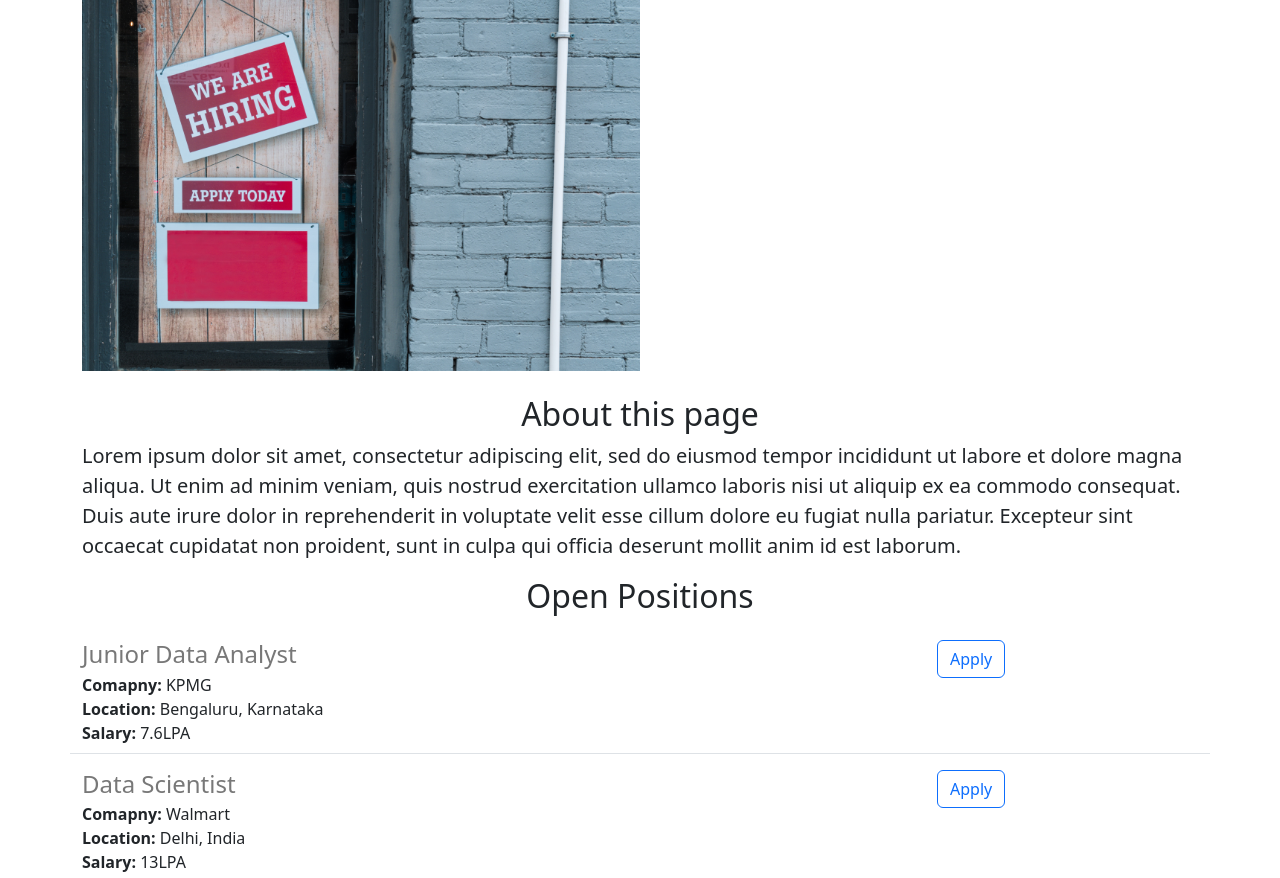
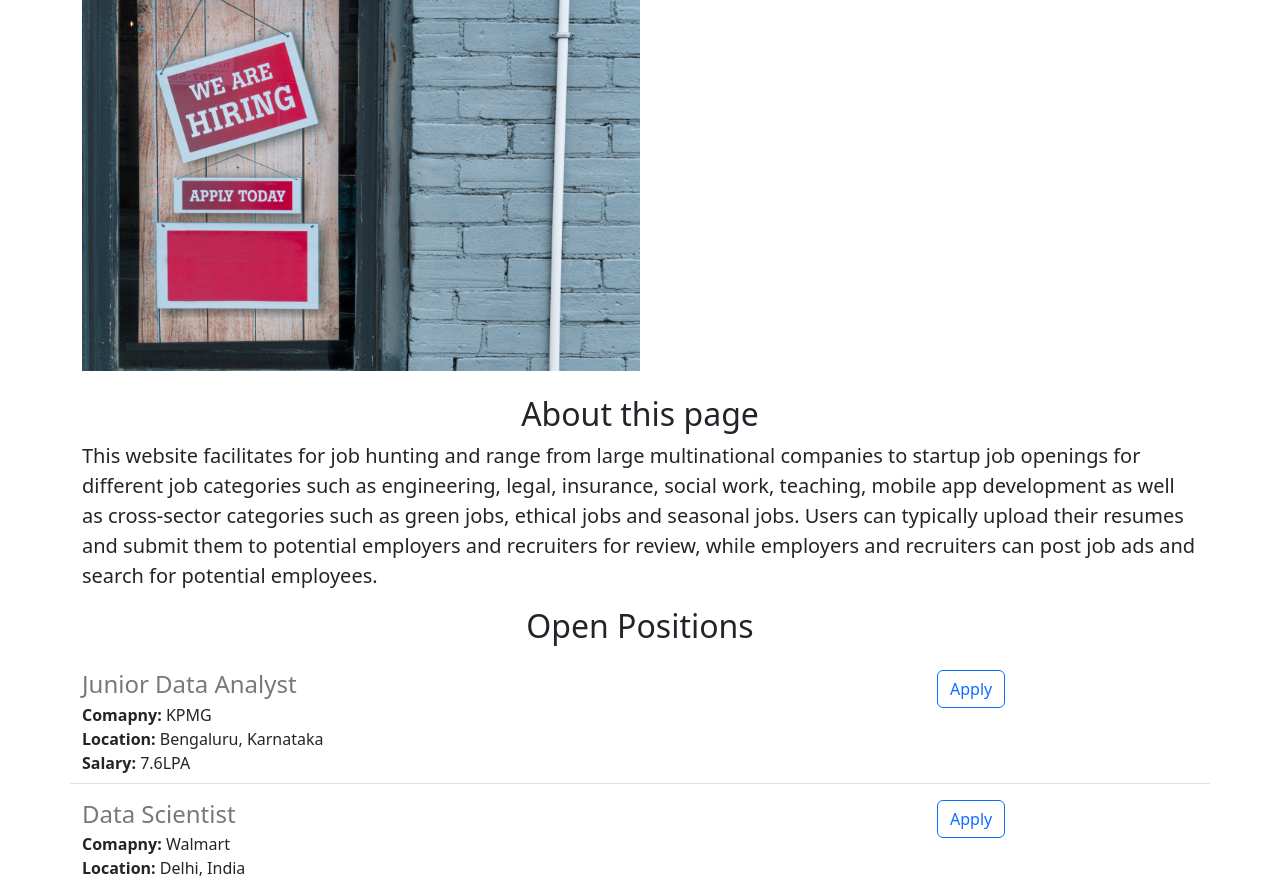
Before and after one commit to iyumrahul/Job-Board, a Flask app: page / in a window 1280 px wide. Shown: the part 81-959 px from the top of the page. Run offline with Flask 2, Linux system fonts and the light colour scheme.

Commit message:
text about the page

```diff
--- a/templates/home.html
+++ b/templates/home.html
@@ -18,7 +18,7 @@
     <h1 class="text-center mt-2 mb-4" >Welcome to Job Portal</h1>
     <img class="img-fluid" id="banner" src="https://job-board.iyumrahul.repl.co/static/banner.jpeg">
     <h2 class="text-center mt-4 mb-2">About this page</h2>
-    <p class="lead">Lorem ipsum dolor sit amet, consectetur adipiscing elit, sed do eiusmod tempor incididunt ut labore et dolore magna aliqua. Ut enim ad minim veniam, quis nostrud exercitation ullamco laboris nisi ut aliquip ex ea commodo consequat. Duis aute irure dolor in reprehenderit in voluptate velit esse cillum dolore eu fugiat nulla pariatur. Excepteur sint occaecat cupidatat non proident, sunt in culpa qui officia deserunt mollit anim id est laborum.</p>
+    <p class="lead">This website facilitates for job hunting and range from large multinational companies to startup job openings for different job categories such as engineering, legal, insurance, social work, teaching, mobile app development as well as cross-sector categories such as green jobs, ethical jobs and seasonal jobs. Users can typically upload their resumes and submit them to potential employers and recruiters for review, while employers and recruiters can post job ads and search for potential employees.</p>
     <h2 class="text-center mt-2 mb-4">Open Positions</h2>
     <div style="margin-bottom=16px">
     {% for job in jobs %}
```
